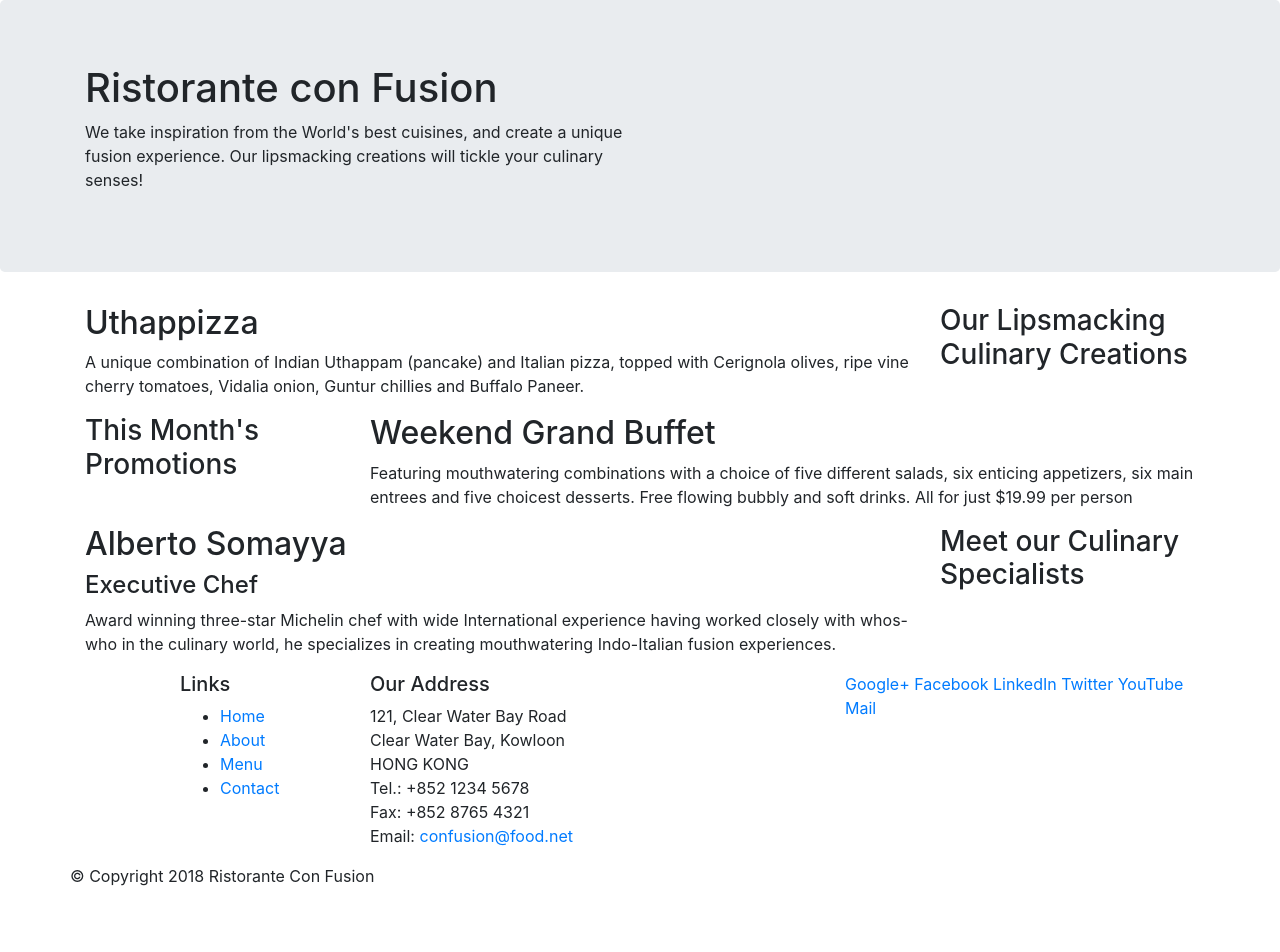
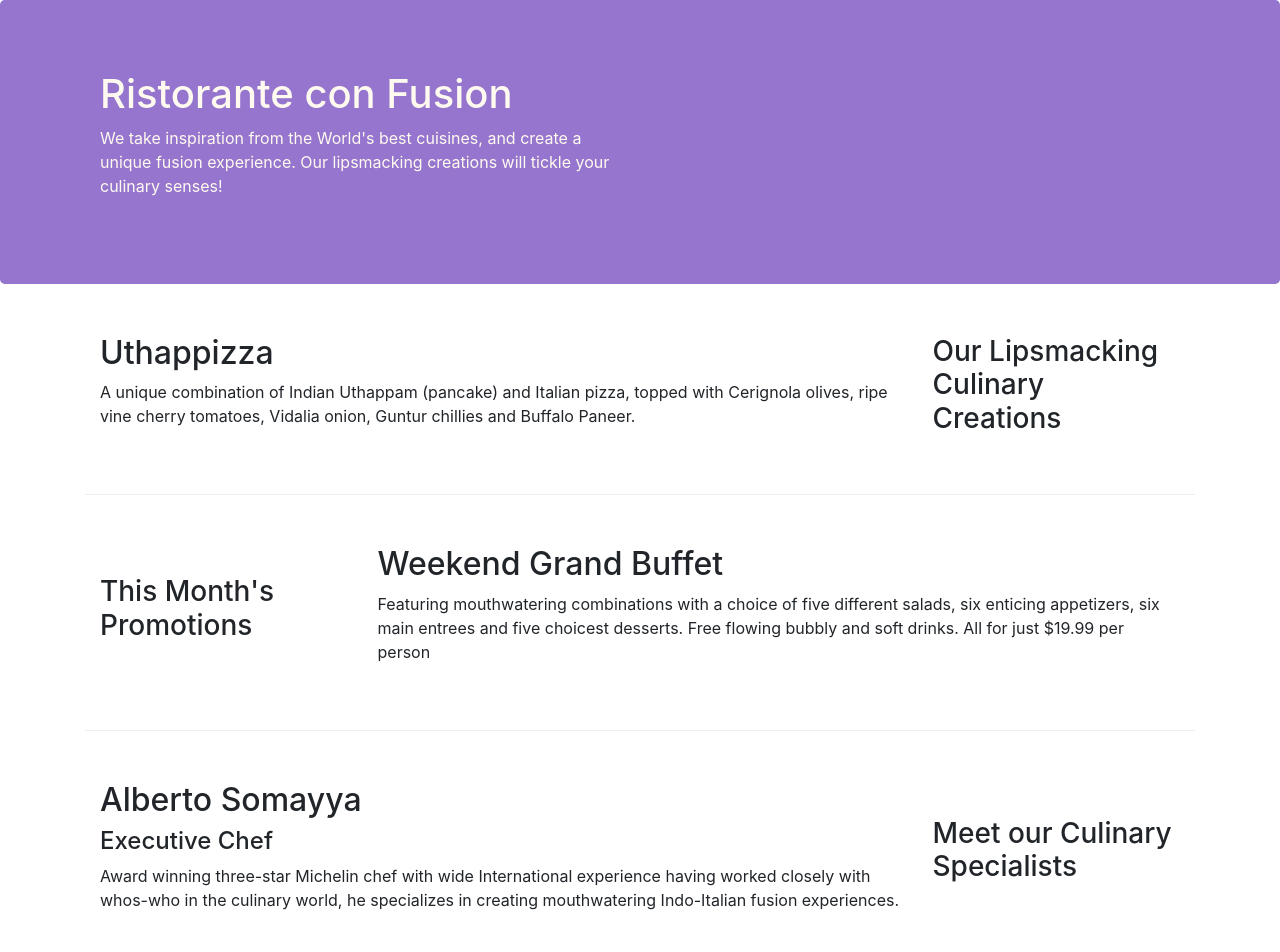
Before and after one commit to Oboze/conFusion, a website: page index.html in a window 1280 px wide. Shown: the top 952 px of the page. Before the commit the page ends 904 px from the top, so only its background shows below. Drawn offline with nearby package versions, Linux system fonts and the light colour scheme.

Commit message:
Bootstrap Grid Part 2

```diff
--- /dev/null
+++ b/css/style.css
@@ -0,0 +1,29 @@
+.row-header{
+    margin: 0px auto;
+    padding:0px auto;
+}
+
+.row-content{
+    margin:0px auto;
+    padding:50px 0px 50px 0px;
+    border-bottom: 1px ridge;
+    min-height: 200px;
+}
+
+.footer{
+    background-color: #D194E9;
+    margin: 0px auto;
+    padding: 20px 0px 20px 0px;
+}
+.jumbotron{
+    padding:70px 30px 70px 30px;
+    margin:0px auto;
+    background:#9575CD;
+    color:floralwhite;
+}
+
+address{
+    font-size:80%;
+    margin:0px;
+    color:#0f0f0f;
+}
--- a/index.html
+++ b/index.html
@@ -9,6 +9,7 @@
 
     <!-- Bootstrap CSS -->
     <link rel="stylesheet" href="node_modules/bootstrap/dist/css/bootstrap.min.css">
+    <link rel="stylesheet" href="css/style.css">
     <title>Ristorante Con Fusion</title>
 </head>
 
@@ -16,7 +17,7 @@
 
     <header class="jumbotron">
         <div class="container">
-            <div class="row">
+            <div class="row row-header">
                 <div class="col-12 col-sm-6">
                     <h1>Ristorante con Fusion</h1>
                     <p>We take inspiration from the World's best cuisines, and create a unique fusion experience. Our lipsmacking creations will tickle your culinary senses!</p>
@@ -28,7 +29,7 @@
     </header>
 
     <div class="container">
-        <div class="row">
+        <div class="row row-content align-items-center">
             <div class="col-12 col-sm-4 order-sm-last col-md-3">
                 <h3>Our Lipsmacking Culinary Creations</h3>
             </div>
@@ -39,7 +40,7 @@
         </div>
 
 
-        <div class="row">
+        <div class="row row-content align-items-center">
             <div class="col-12 col-sm-4 col-md-3">
                 <h3>This Month's Promotions</h3>
             </div>
@@ -49,7 +50,7 @@
             </div>
         </div>
 
-        <div class="row">
+        <div class="row row-content align-items-center">
             <div class="col-12 col-sm-4 order-sm-last col-md-3">
                 <h3>Meet our Culinary Specialists</h3>
             </div>
@@ -61,12 +62,12 @@
         </div>
     </div>
 
-    <footer>
+    <footer class="footer">
         <div class="container">
             <div class="row">
                 <div class="col-4 offset-1 col-sm-2">
                     <h5>Links</h5>
-                    <ul>
+                    <ul class="list-unstyled">
                         <li><a href="#">Home</a></li>
                         <li><a href="#">About</a></li>
                         <li><a href="#">Menu</a></li>
@@ -84,8 +85,8 @@
 		              Email: <a href="mailto:confusion@food.net">confusion@food.net</a>
 		           </address>
                 </div>
-                <div class="col-12 col-sm-4">
-                    <div>
+                <div class="col-12 col-sm-4 align-self-center">
+                    <div class="text-center">
                         <a href="http://google.com/+">Google+</a>
                         <a href="http://www.facebook.com/profile.php?id=">Facebook</a>
                         <a href="http://www.linkedin.com/in/">LinkedIn</a>
@@ -95,7 +96,7 @@
                     </div>
                 </div>
            </div>
-           <div class="row">
+           <div class="row justify-content-center">
                 <div class="auto">
                     <p>© Copyright 2018 Ristorante Con Fusion</p>
                 </div>
```
